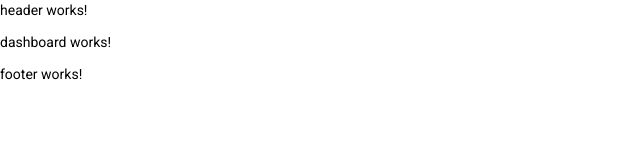
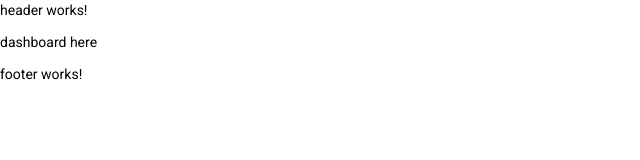
Before and after one commit to kuvaibhav/HTMLCodeGenerator, an Angular app in the folder html-generator/: page / in a window 1280 px wide. Shown: the top 160 px of the page, without its empty margins (0-640 px from the left). Built offline with nearby package versions, Linux system fonts and the light colour scheme.

Commit message:
Minor Changes

```diff
--- a/html-generator/src/app/dashboard/dashboard.component.html
+++ b/html-generator/src/app/dashboard/dashboard.component.html
@@ -1 +1 @@
-<p>dashboard works!</p>
+<p>dashboard here</p>
```
